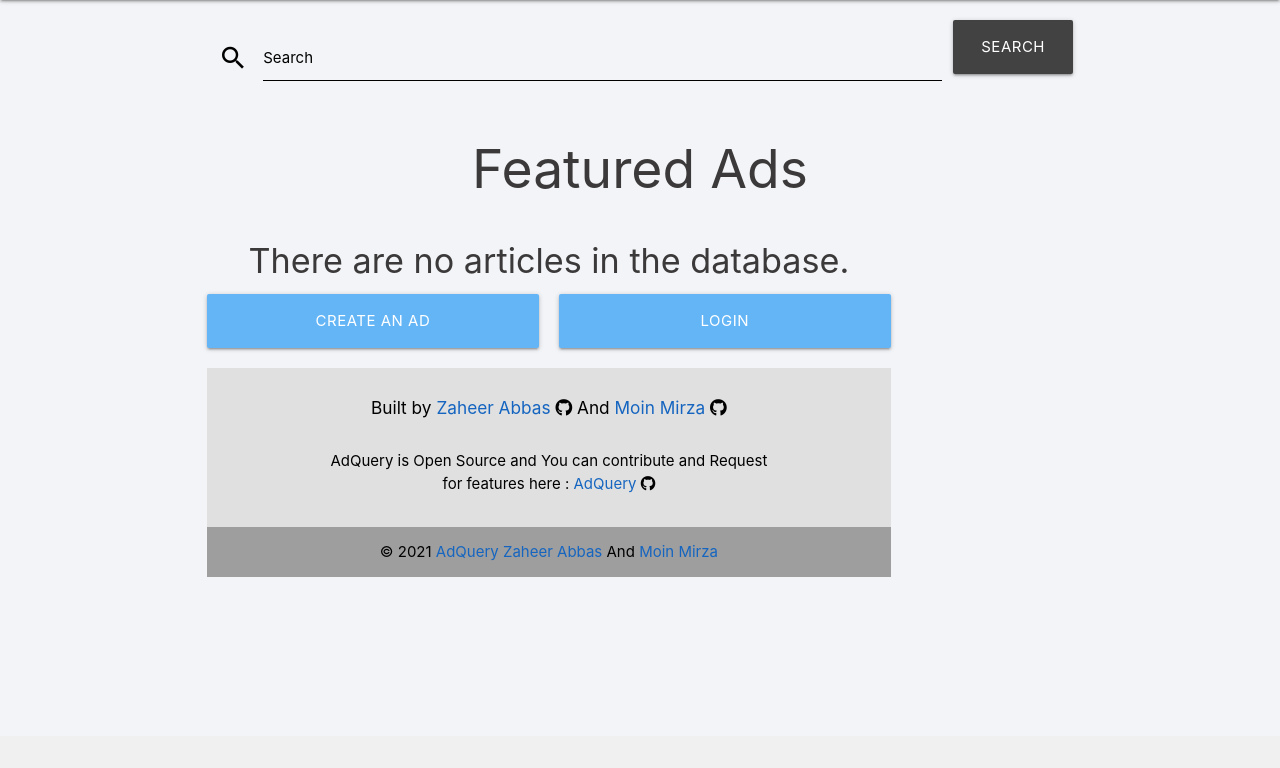
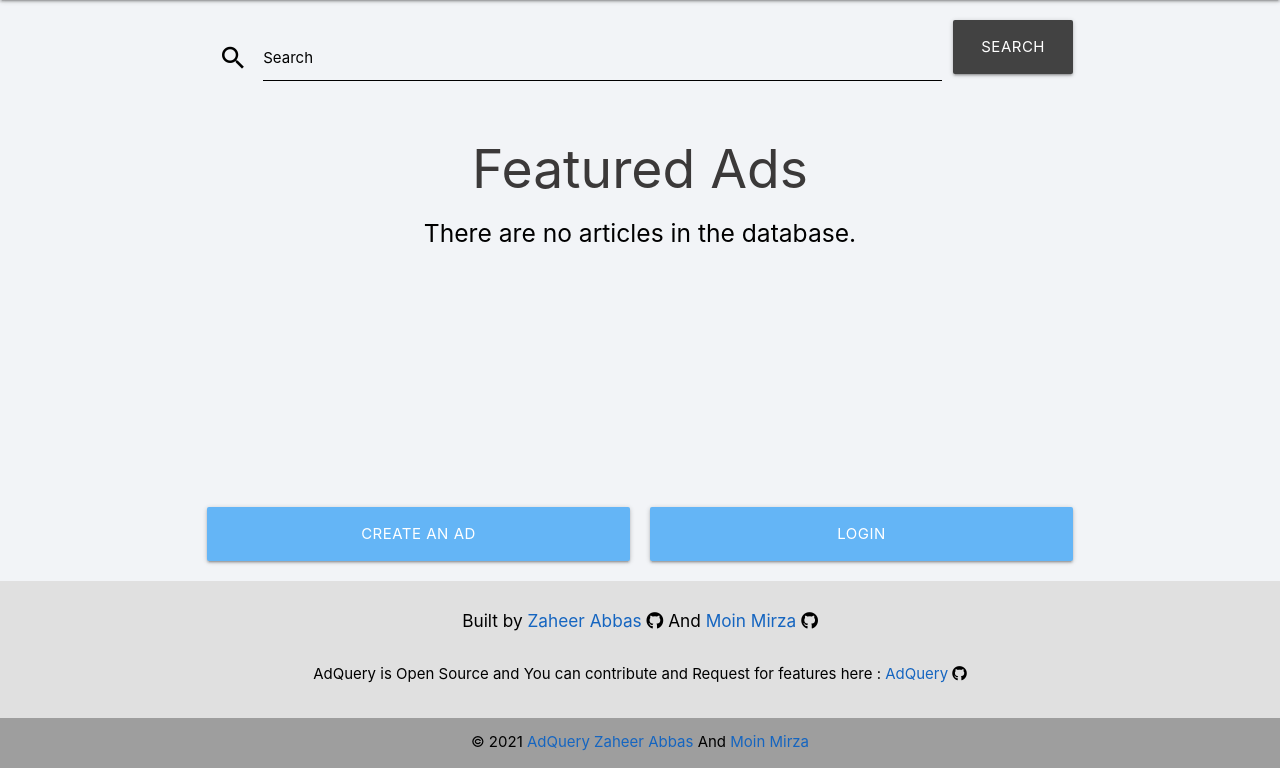
Before and after one commit to zaheerabbas21/AdsQuery, a Django app: template Ads/templates/Ads/ad_list.html in a window 1280 px wide. Shown: the part 64-832 px from the top of the page. Before the commit the page ends 641 px from the top, so only its background shows below. Run offline with Django 3.2, Linux system fonts and the light colour scheme; the template is opened without the code that fills it, so the values that code supplies are empty; some libraries are stand-ins or nearby versions.

Commit message:
Refactor ad_list.html

```diff
--- a/Ads/templates/Ads/ad_list.html
+++ b/Ads/templates/Ads/ad_list.html
@@ -1,5 +1,15 @@
 {% extends "base_menu.html" %}
 {% load static %}
+
+{% block head %}
+<style>
+    .custom-div {
+        margin: 30%;
+    }
+</style>
+{% endblock %}
+
+
 {% block content %}
 <div style="margin-top: 20px;" >
     <form autocomplete="off" class="row">
@@ -33,42 +43,13 @@
 
 <h2 style="text-align: center;color: rgb(59, 57, 57)">Featured Ads</h2>
 
+{% if ad_list %}
 <div class="row">
-    {% if ad_list %}
     <ul style="width: 100%;">
         {% for ad in ad_list %}
         <li>
             <div class="col s12 m12 l6">
                 <div class="card">
-                    <!-- <div  class="card-image responsive-img">
-                        <img style="max-height: 50%;"src="{% url 'Ads:ad_picture' ad.id %}" alt="{{ ad.title }}"/>
-                        <div class="center" style="margin:15px 10px 0 10px">
-                            {% if user.is_authenticated %} -->
-                            <!-- Remove from Favorites -->
-                            <!-- <a  href="#" class="halfway-fab btn-floating red btn-small z-depth-2"
-                                onclick="favPost('{% url   'Ads:ad_unfavorite'   ad.id %}', {{ ad.id }} );return false;"
-                                {% if ad.id not in favorites %}
-                                    style="display: none;"
-                                    {% endif %}
-                                    id="favorite_star_{{ad.id}}">
-                                <i class="material-icons white-text">
-                                    favorite
-                                </i>
-                            </a> -->
-                            <!-- Add to Favorites -->
-                            <!-- <a  href="#" class="halfway-fab btn-floating red btn-small z-depth-2"
-                                onclick="favPost('{% url     'Ads:ad_favorite'   ad.id %}', {{ ad.id }} );return false;"
-                                {% if ad.id in favorites %}
-                                    style="display: none;"
-                                {% endif %}
-                                id="unfavorite_star_{{ad.id}}">
-                                <i class="material-icons white-text">
-                                    favorite_border
-                                </i>
-                            </a>
-                            {% endif%}
-                        </div>
-                    </div> -->
                     <div class="card-content">
                         <a href="{% url 'Ads:ad_detail'  ad.id %}">
                             <span class="card-title">{{ ad.title }}</span>
@@ -144,12 +125,15 @@
     </ul>
 </div>
 {% else %}
-<div>
-    <h4 style="text-align: center;color: rgb(59, 57, 57)">
+<div class="center-align">
+    <h5 class="black-text">
         There are no articles in the database.
-    </h4>
-<div>
+    </h5>
+    <div class="custom-div"></div>
+</div>
 {% endif %}
+
+
 <div class="row">
     <a  href="{% url 'Ads:ad_create' %}"
         class="btn-large  blue lighten-2 center white-text waves-effect waves-light col s12 m12 l5"
@@ -183,7 +167,7 @@
 
 {% block pagination %}
 {% if ad_list.has_other_pages %}
-<div class="middle ">
+<div class="middle">
     <ul class="pagination custom-margin-paginate">
         <li>
             {% if ad_list.has_previous %}
```
Lines whose indentation alone changed are shown as unchanged.
